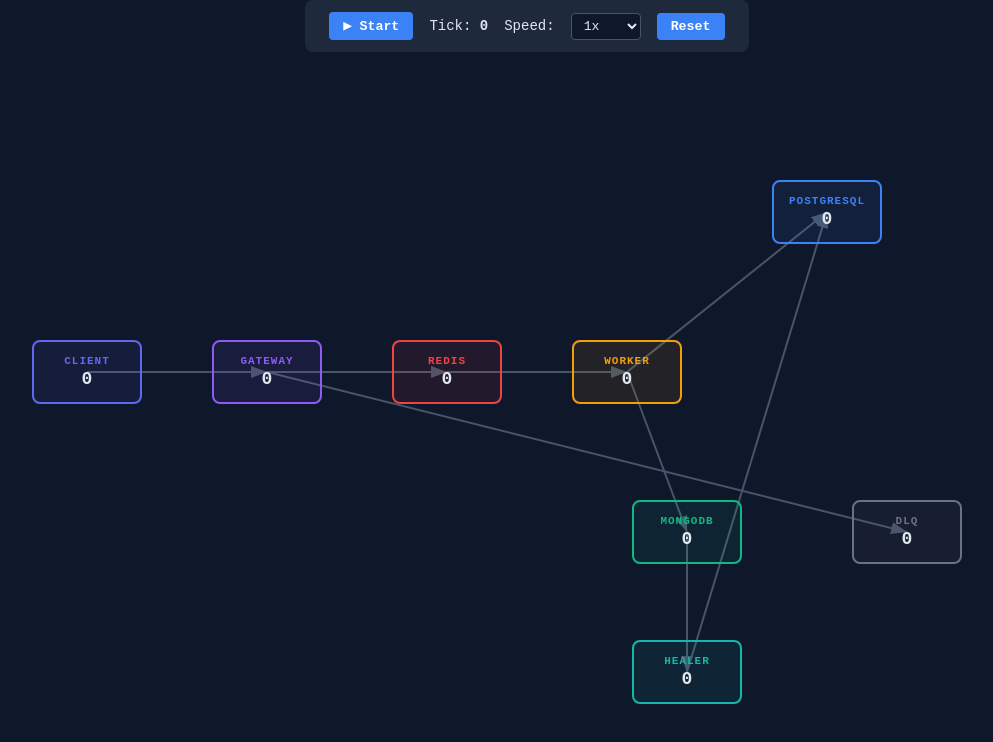
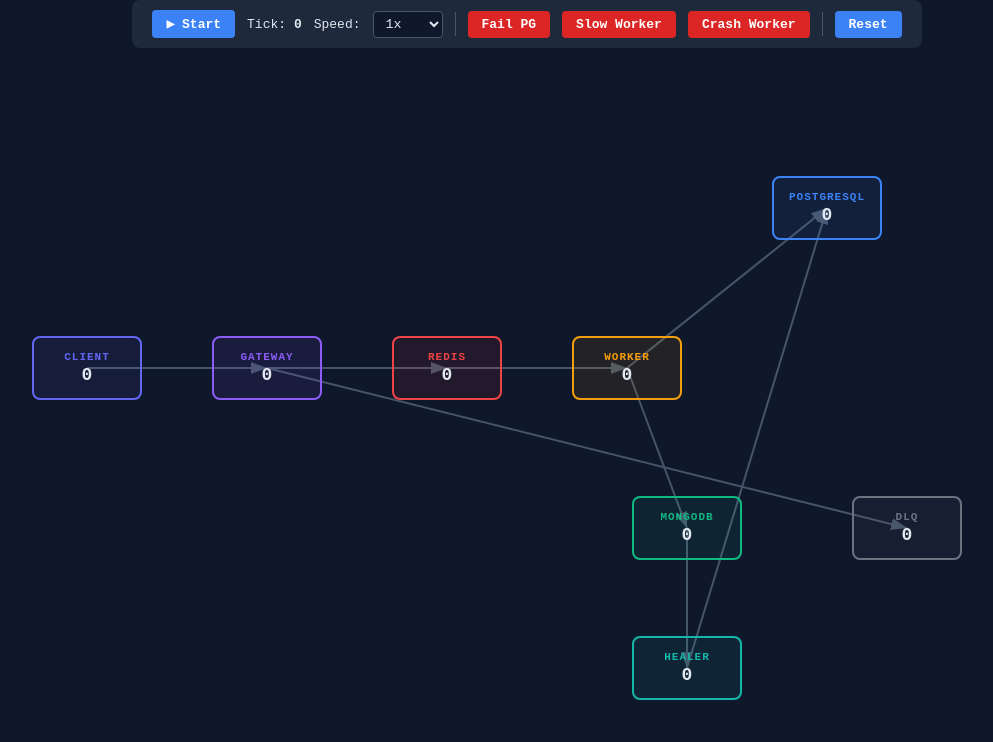
Before and after one commit to GauravAg3000/Arkviz, a React (Vite) app: page / in a window 1280 px wide. Shown: the top 742 px of the page, without its empty margins (113-1106 px from the left). Built offline with nearby package versions, Linux system fonts and the light colour scheme.

Commit message:
[chaos] added pg and worker failures, chaos-controller, simulate latency and crash

```diff
--- a/src/engine/behaviors.ts
+++ b/src/engine/behaviors.ts
@@ -2,6 +2,7 @@
 
 import type { InsertResult, NodeState, Packet } from '../types'
 import type { SimEvent } from './event-bus'
+import { chaos } from './chaos-controller'
 import { addHop, createPacket } from './packet'
 
 /**
@@ -29,6 +30,7 @@
 // Every node will implement this interface
 export interface Behavior {
   onTick(ctx: BehaviorContext): BehaviorOutput
+  reset?(): void
 }
 
 
@@ -101,30 +103,71 @@
 }
 
 export class WorkerBehavior implements Behavior {
+  // Packet that failed to reach PostgreSQL — retried each tick.
+  private retryPacket: Packet | null = null
+  // Remaining ticks to skip when slow-worker is active.
+  private latencyRemaining = 0
+
   onTick(ctx: BehaviorContext): BehaviorOutput {
-    const packet = ctx.queue.shift()
+    // Crashed worker — do nothing.
+    if (chaos.hasFailure('worker', 'worker_crash')) {
+      ctx.setState('failed')
+      return {}
+    }
+
+    // Slow worker — each packet takes 5 ticks before processing.
+    if (chaos.hasFailure('worker', 'worker_slow') && ctx.queue.length > 0) {
+      if (this.latencyRemaining > 0) {
+        this.latencyRemaining--
+        return {}
+      }
+      this.latencyRemaining = 5
+    }
+
+    // Get the next packet (retried or fresh).
+    const packet = this.retryPacket ?? ctx.queue.shift()
     if (!packet) return {}
+
     addHop(packet, ctx.nodeId)
 
+    // PostgreSQL is down — hold the packet and retry next tick.
+    if (chaos.hasFailure('postgresql', 'pg_down')) {
+      this.retryPacket = packet
+      ctx.setState('idle')
+      ctx.emitEvent({
+        nodeId: ctx.nodeId,
+        type: 'failure',
+        message: `${packet.id} — PG unreachable, retrying`,
+      })
+      // Engine sees connection_failure → doesn't route (packet stays in retryPacket).
+      return { processed: [{ packet, result: 'connection_failure' }] }
+    }
+
+    // Normal path — success, packet moves to PostgreSQL.
+    this.retryPacket = null
     ctx.setState('processing')
     ctx.emitEvent({
       nodeId: ctx.nodeId,
       type: 'process',
       message: `${packet.id} processed`,
     })
-    return {
-      processed: [
-        {
-          packet,
-          result: 'success',
-        },
-      ],
-    }
+    return { processed: [{ packet, result: 'success' }] }
+  }
+
+  reset() {
+    this.retryPacket = null
+    this.latencyRemaining = 0
   }
 }
 
 export class PostgresBehavior implements Behavior {
   onTick(ctx: BehaviorContext): BehaviorOutput {
+    // PostgreSQL is down — reject all packets.
+    if (chaos.hasFailure('postgresql', 'pg_down')) {
+      ctx.setState('failed')
+      return {}
+    }
+
     const packet = ctx.queue.shift()
     if (!packet) return {}
 
--- /dev/null
+++ b/src/engine/chaos-controller.ts
@@ -0,0 +1,38 @@
+// Which failure was triggered on a node
+export type FailureType = 'pg_down' | 'worker_slow' | 'worker_crash'
+
+export class ChaosController {
+  // Each entry records an active failure on a specific node.
+  private failures = new Map<string, FailureType>()
+
+  /** Inject a failure into the simulation. */
+  injectFailure(nodeId: string, type: FailureType) {
+    this.failures.set(nodeId, type)
+  }
+
+  /** Remove all failures from a node. */
+  restoreNode(nodeId: string) {
+    this.failures.delete(nodeId)
+  }
+
+  /** Check if a failure is active. Optionally filter by type. */
+  hasFailure(nodeId: string, type?: FailureType): boolean {
+    if (type) return this.failures.get(nodeId) === type
+    return this.failures.has(nodeId)
+  }
+
+  /** Return all active failures for the UI / snapshot. */
+  getActiveFailures(): Array<{ nodeId: string; type: FailureType }> {
+    return Array.from(this.failures.entries()).map(([nodeId, type]) => ({
+      nodeId,
+      type,
+    }))
+  }
+
+  /** Remove every active failure (used on reset). */
+  clear() {
+    this.failures.clear()
+  }
+}
+
+export const chaos = new ChaosController()
--- a/src/engine/simulation-engine.ts
+++ b/src/engine/simulation-engine.ts
@@ -6,6 +6,7 @@
   WorkerBehavior,
   type Behavior, type BehaviorContext, type BehaviorOutput,
 } from './behaviors'
+import { chaos, type FailureType } from './chaos-controller'
 import { clock, type TickPayload } from './clock'
 import { EventBus } from './event-bus'
 
@@ -54,6 +55,7 @@
     queueDepth: number
   }[]
   inFlight: InFlightPacket[]
+  failures: { nodeId: string; type: FailureType }[]
 }
 
 export class SimulationEngine {
@@ -98,6 +100,7 @@
         to: f.toNodeId,
         progress: f.progress,
       })),
+      failures: chaos.getActiveFailures(),
     }
   }
 
@@ -116,6 +119,10 @@
     this.inFlight.length = 0
     this.tickCount = 0
     this.eventBus.clear()
+    chaos.clear()
+    for (const behavior of this.behaviors.values()) {
+      behavior.reset?.()
+    }
     this.notify()
   }
 
--- a/src/ui/components/ControlPanel.tsx
+++ b/src/ui/components/ControlPanel.tsx
@@ -1,5 +1,6 @@
 import { useState } from 'react'
 import { clock } from '../../engine/clock'
+import { chaos } from '../../engine/chaos-controller'
 import { engine } from '../../engine/simulation-engine'
 import { useClock } from '../hooks/useClock'
 
@@ -8,6 +9,9 @@
 export function ControlPanel() {
   const { tick, isPaused, speed, pause, resume, setSpeed } = useClock()
   const [started, setStarted] = useState(false)
+  const [pgCountdown, setPgCountdown] = useState<number | null>(null)
+  const [slowCountdown, setSlowCountdown] = useState<number | null>(null)
+  const [crashCountdown, setCrashCountdown] = useState<number | null>(null)
 
   const handleStart = () => {
     setStarted(true)
@@ -19,29 +23,89 @@
     setStarted(false)
   }
 
+  const startCountdown = (
+    nodeId: string,
+    type: 'pg_down' | 'worker_slow' | 'worker_crash',
+    setter: (n: number | null) => void,
+  ) => {
+    setter(3)
+    let count = 3
+    const id = setInterval(() => {
+      count--
+      if (count <= 0) {
+        clearInterval(id)
+        setter(null)
+        chaos.injectFailure(nodeId, type)
+      } else {
+        setter(count)
+      }
+    }, 1000)
+  }
+
+  const failBtn = (
+    label: string,
+    restoreLabel: string,
+    nodeId: string,
+    type: 'pg_down' | 'worker_slow' | 'worker_crash',
+    countdown: number | null,
+    setter: (n: number | null) => void,
+  ) => {
+    const failureActive = chaos.hasFailure(nodeId)
+    const text = countdown !== null ? `${countdown}...` : failureActive ? restoreLabel : label
+    return (
+      <button
+        onClick={() => {
+          if (countdown !== null) return
+          if (failureActive) {
+            chaos.restoreNode(nodeId)
+            return
+          }
+          startCountdown(nodeId, type, setter)
+        }}
+        style={{
+          ...btnStyle,
+          background: failureActive ? '#16a34a' : '#dc2626',
+          cursor: countdown !== null ? 'not-allowed' : 'pointer',
+          opacity: countdown !== null ? 0.6 : 1,
+        }}
+      >
+        {text}
+      </button>
+    )
+  }
+
   return (
-    <div style={{
-      display: 'flex',
-      alignItems: 'center',
-      gap: 16,
-      padding: '12px 24px',
-      background: '#1e293b',
-      borderRadius: 8,
-      fontFamily: 'monospace',
-      fontSize: 14,
-    }}>
+    <div
+      style={{
+        display: 'flex',
+        alignItems: 'center',
+        gap: 12,
+        padding: '10px 20px',
+        background: '#1e293b',
+        borderRadius: 8,
+        fontFamily: 'monospace',
+        fontSize: 13,
+        flexWrap: 'wrap',
+      }}
+    >
       {!started ? (
-        <button onClick={handleStart} style={btnStyle}>▶ Start</button>
+        <button onClick={handleStart} style={btnStyle}>
+          ▶ Start
+        </button>
       ) : (
         <button onClick={isPaused ? resume : pause} style={btnStyle}>
           {isPaused ? '▶' : '⏸'}
         </button>
       )}
-      <span>Tick: <strong>{tick}</strong></span>
+
+      <span>
+        Tick: <strong>{tick}</strong>
+      </span>
+
       <span>Speed:</span>
       <select
         value={speed}
-        onChange={e => setSpeed(Number(e.target.value))}
+        onChange={(e) => setSpeed(Number(e.target.value))}
         style={{
           background: '#0f172a',
           color: '#e2e8f0',
@@ -51,11 +115,24 @@
           fontFamily: 'monospace',
         }}
       >
-        {SPEEDS.map(s => (
-          <option key={s} value={s}>{s}x</option>
+        {SPEEDS.map((s) => (
+          <option key={s} value={s}>
+            {s}x
+          </option>
         ))}
       </select>
-      <button onClick={handleReset} style={btnStyle}> Reset </button>
+
+      <span style={{ width: 1, height: 24, background: '#475569' }} />
+
+      {failBtn('Fail PG', 'Restore PG', 'postgresql', 'pg_down', pgCountdown, setPgCountdown)}
+      {failBtn('Slow Worker', 'Restore Worker', 'worker', 'worker_slow', slowCountdown, setSlowCountdown)}
+      {failBtn('Crash Worker', 'Restore Worker', 'worker', 'worker_crash', crashCountdown, setCrashCountdown)}
+
+      <span style={{ width: 1, height: 24, background: '#475569' }} />
+
+      <button onClick={handleReset} style={btnStyle}>
+        Reset
+      </button>
     </div>
   )
 }
@@ -69,4 +146,5 @@
   cursor: 'pointer',
   fontFamily: 'monospace',
   fontWeight: 700,
+  fontSize: 13,
 }
```
